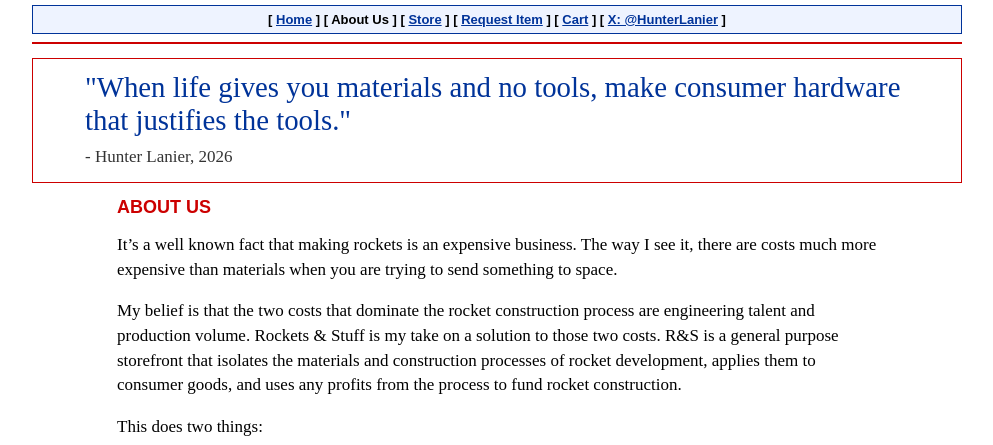
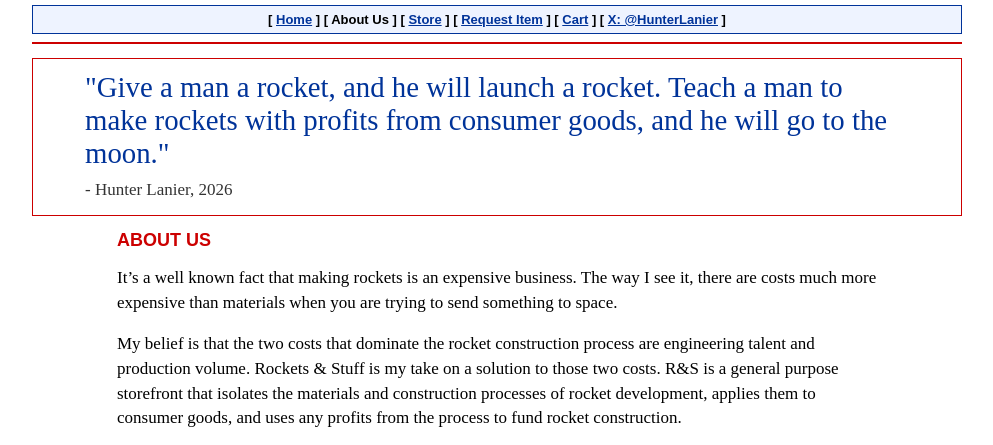
Before and after one commit to Hunter-Lanier/rocketsandstuff, a website: page about.html in a window 1280 px wide. Shown: the part 322-767 px from the top of the page, without its empty margins (143-1136 px from the left). Drawn offline with Linux system fonts and the light colour scheme.

Commit message:
Update site quote

```diff
--- a/about.html
+++ b/about.html
@@ -36,7 +36,7 @@
 
       <section class="quote-panel" aria-label="Site quote">
         <blockquote>
-          <p>"When life gives you materials and no tools, make consumer hardware that justifies the tools."</p>
+          <p>"Give a man a rocket, and he will launch a rocket. Teach a man to make rockets with profits from consumer goods, and he will go to the moon."</p>
           <cite>- Hunter Lanier, 2026</cite>
         </blockquote>
       </section>
```
Also changed, not shown: index.html (+1 -1 lines).
